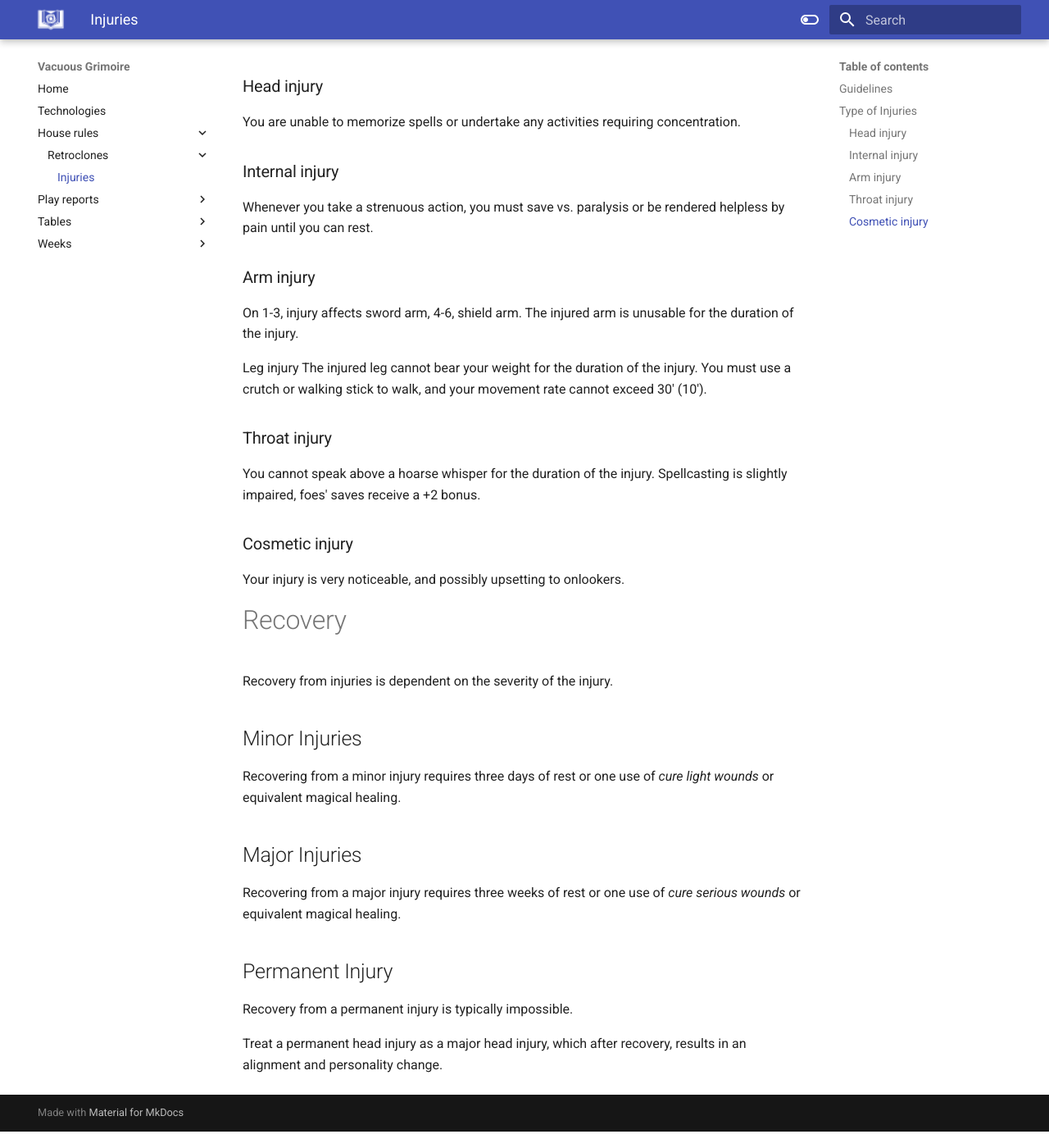
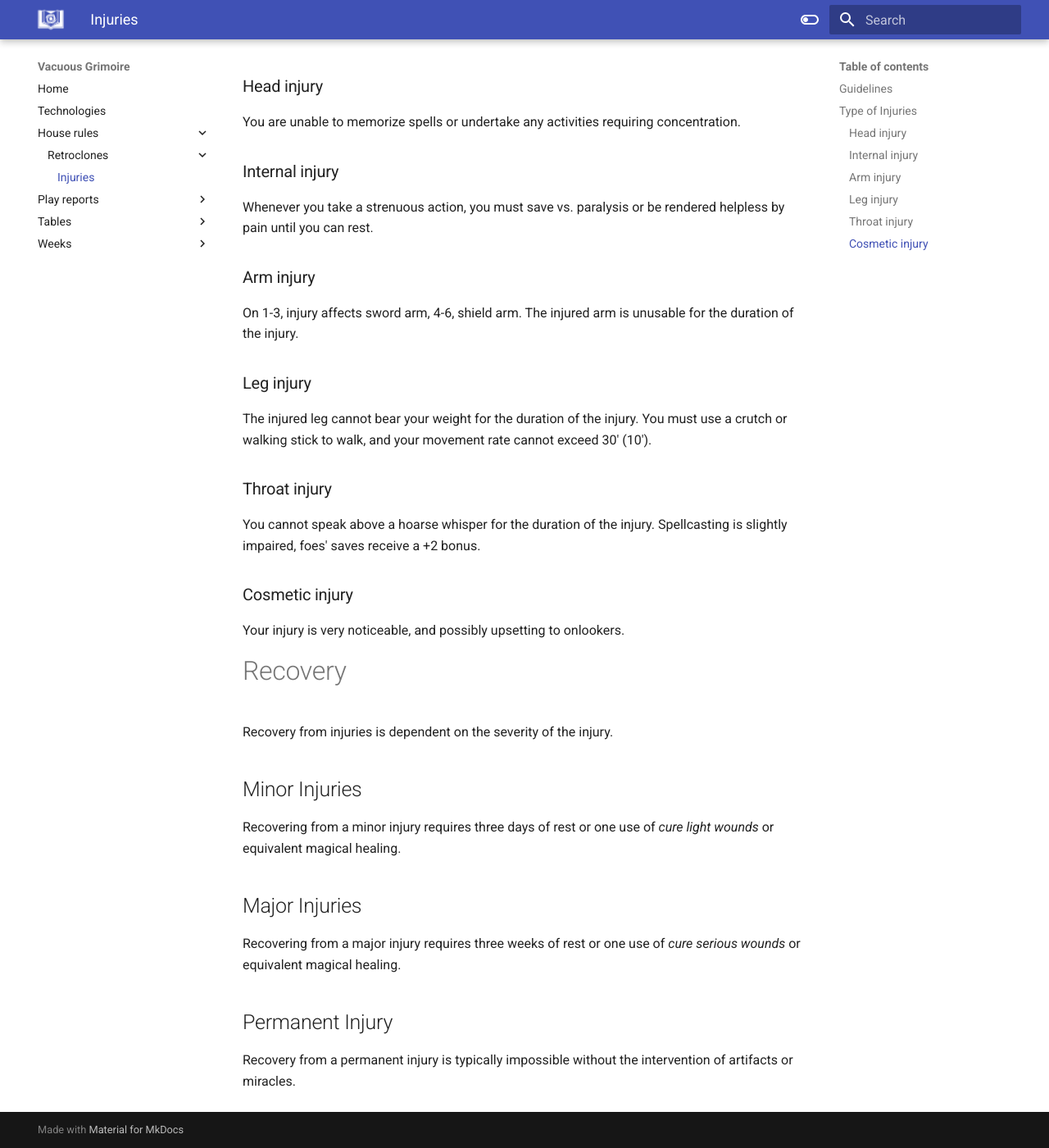
Before and after one commit to vacuousgrimoire/vacuousgrimoire.github.io, an MkDocs documentation site: the page built from docs/house-rules/retroclones/injuries.md, in a window 1280 px wide and 1400 px high, scrolled down 1104 px. Shown: the whole window at 82% size. Built offline with MkDocs 1.6.1 and Material for MkDocs 9.7.7, drawn with Linux system fonts in a browser that asks for light colours.

Commit message:
Last fixes

```diff
--- a/docs/house-rules/retroclones/injuries.md
+++ b/docs/house-rules/retroclones/injuries.md
@@ -37,7 +37,8 @@ Whenever you take a strenuous action, you must save vs. paralysis or be rendered
 ### Arm injury
 On 1-3, injury affects sword arm, 4-6, shield arm. The injured arm is unusable for the duration of the injury.
 
-Leg injury The injured leg cannot bear your weight for the duration of the injury. You must use a crutch or walking stick to walk, and your movement rate cannot exceed 30' (10').
+### Leg injury
+The injured leg cannot bear your weight for the duration of the injury. You must use a crutch or walking stick to walk, and your movement rate cannot exceed 30' (10').
 
 ### Throat injury
 You cannot speak above a hoarse whisper for the duration of the injury. Spellcasting is slightly impaired, foes' saves receive a +2 bonus.
@@ -55,6 +56,4 @@ Recovering from a minor injury requires three days of rest or one use of *cure l
 Recovering from a major injury requires three weeks of rest or one use of *cure serious wounds* or equivalent magical healing.
 
 ## Permanent Injury
-Recovery from a permanent injury is typically impossible.
-
-Treat a permanent head injury as a major head injury, which after recovery, results in an alignment and personality change.
+Recovery from a permanent injury is typically impossible without the intervention of artifacts or miracles.
```
